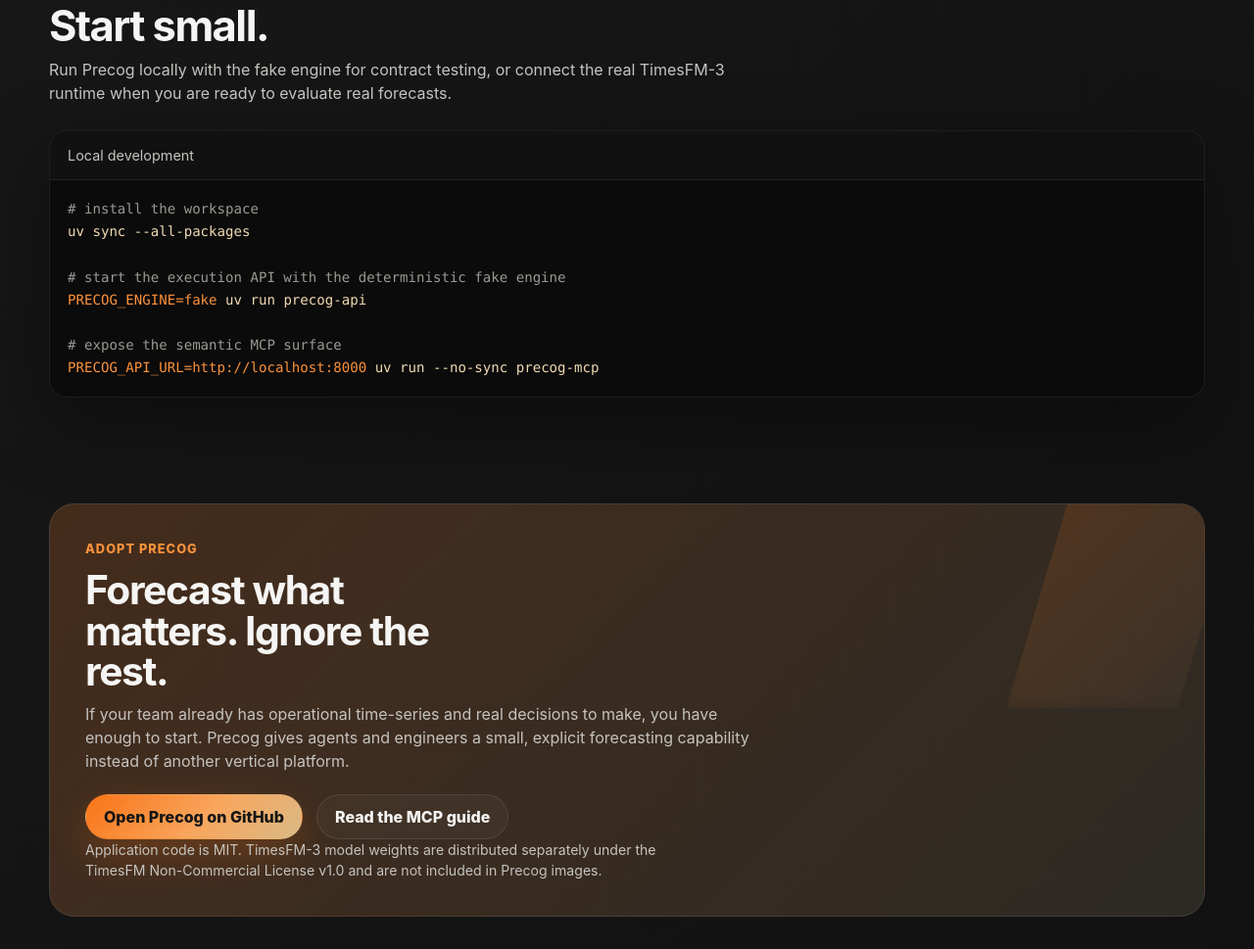
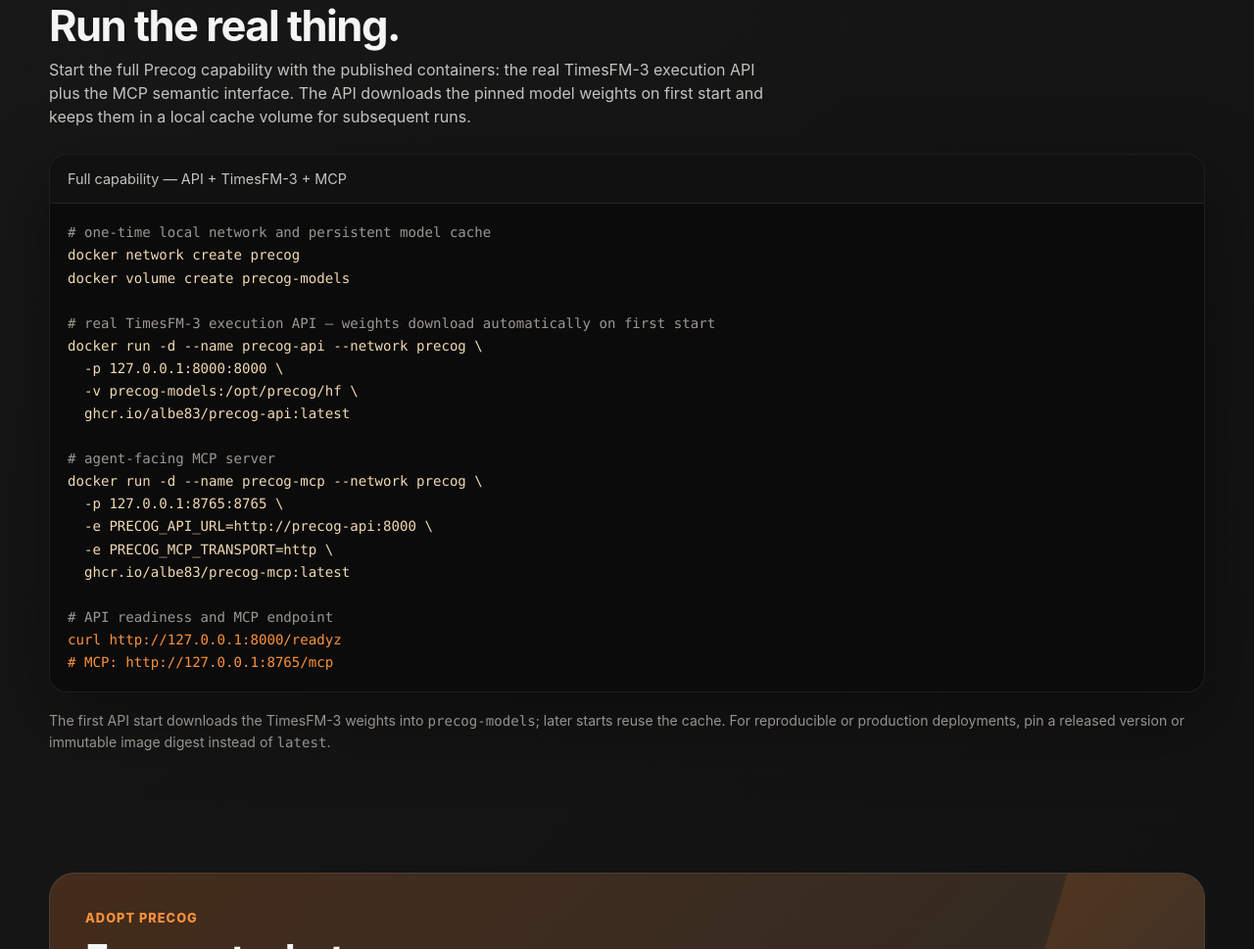
Before and after one commit to Albe83/precog, a plain HTML site: page docs/index.html in a window 1280 px wide. Shown: the part 2216-3185 px from the top of the page at 98% size. Drawn offline with Linux system fonts and the light colour scheme.

Commit message:
fix(docs): make landing quickstart use full Precog capability

```diff
--- a/docs/index.html
+++ b/docs/index.html
@@ -758,22 +758,40 @@
 
     <section>
       <div class="shell">
-        <h2 class="section-title">Start small.</h2>
+        <h2 class="section-title">Run the real thing.</h2>
         <p class="section-copy">
-          Run Precog locally with the fake engine for contract testing, or connect the real TimesFM-3 runtime when you are ready to evaluate real forecasts.
+          Start the full Precog capability with the published containers: the real TimesFM-3 execution API plus the MCP semantic interface.
+          The API downloads the pinned model weights on first start and keeps them in a local cache volume for subsequent runs.
         </p>
 
         <div class="code-card">
-          <div class="code-card-header">Local development</div>
-          <pre><span class="dim"># install the workspace</span>
-<span class="sand">uv sync --all-packages</span>
+          <div class="code-card-header">Full capability — API + TimesFM-3 + MCP</div>
+          <pre><span class="dim"># one-time local network and persistent model cache</span>
+<span class="sand">docker network create precog</span>
+<span class="sand">docker volume create precog-models</span>
 
-<span class="dim"># start the execution API with the deterministic fake engine</span>
-<span class="orange">PRECOG_ENGINE=fake</span> <span class="sand">uv run precog-api</span>
+<span class="dim"># real TimesFM-3 execution API — weights download automatically on first start</span>
+<span class="sand">docker run -d --name precog-api --network precog \
+  -p 127.0.0.1:8000:8000 \
+  -v precog-models:/opt/precog/hf \
+  ghcr.io/albe83/precog-api:latest</span>
 
-<span class="dim"># expose the semantic MCP surface</span>
-<span class="orange">PRECOG_API_URL=http://localhost:8000</span> <span class="sand">uv run --no-sync precog-mcp</span></pre>
+<span class="dim"># agent-facing MCP server</span>
+<span class="sand">docker run -d --name precog-mcp --network precog \
+  -p 127.0.0.1:8765:8765 \
+  -e PRECOG_API_URL=http://precog-api:8000 \
+  -e PRECOG_MCP_TRANSPORT=http \
+  ghcr.io/albe83/precog-mcp:latest</span>
+
+<span class="dim"># API readiness and MCP endpoint</span>
+<span class="orange">curl http://127.0.0.1:8000/readyz</span>
+<span class="orange"># MCP: http://127.0.0.1:8765/mcp</span></pre>
         </div>
+
+        <p class="note">
+          The first API start downloads the TimesFM-3 weights into <code>precog-models</code>; later starts reuse the cache.
+          For reproducible or production deployments, pin a released version or immutable image digest instead of <code>latest</code>.
+        </p>
       </div>
     </section>
 
```
